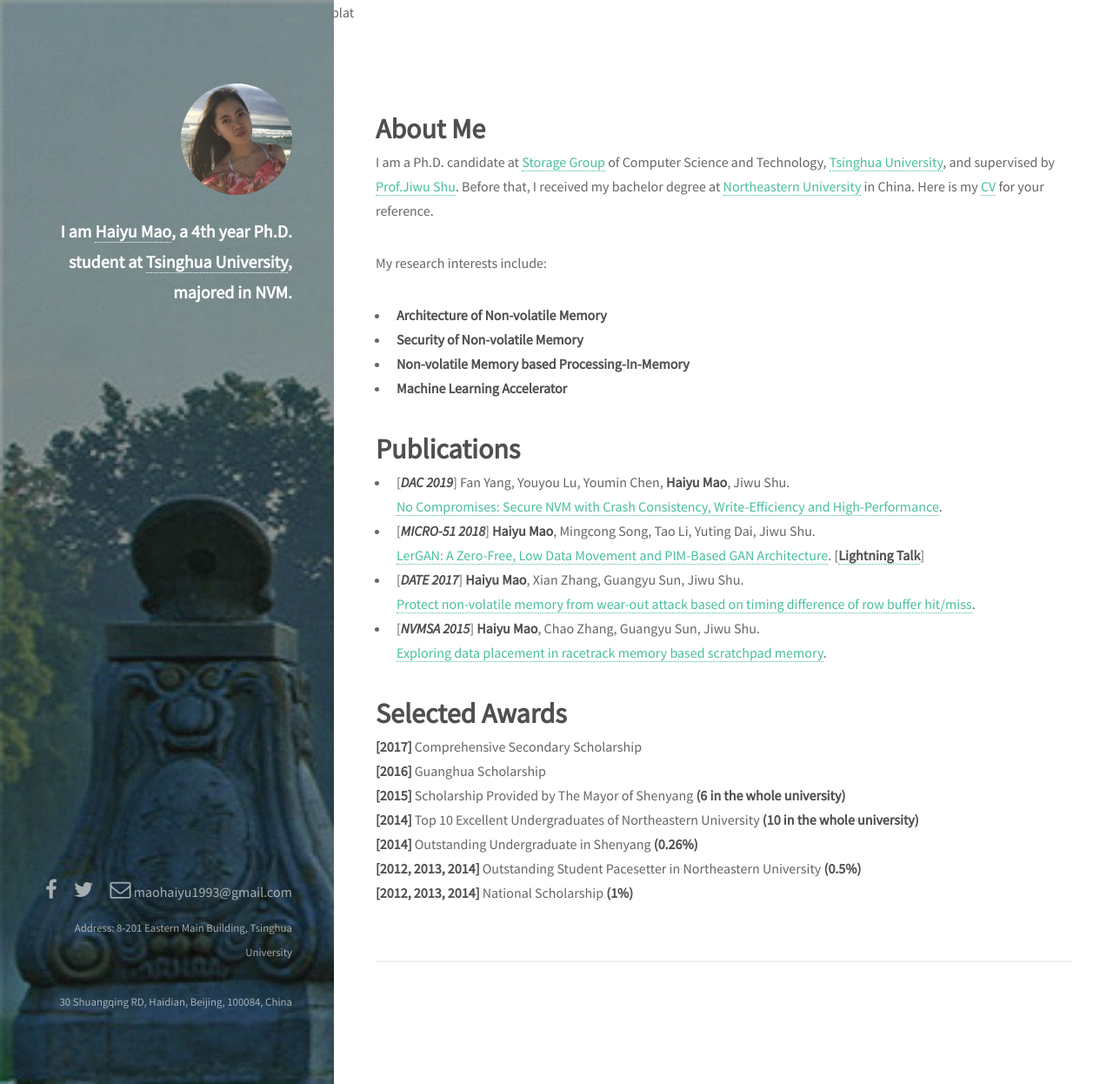
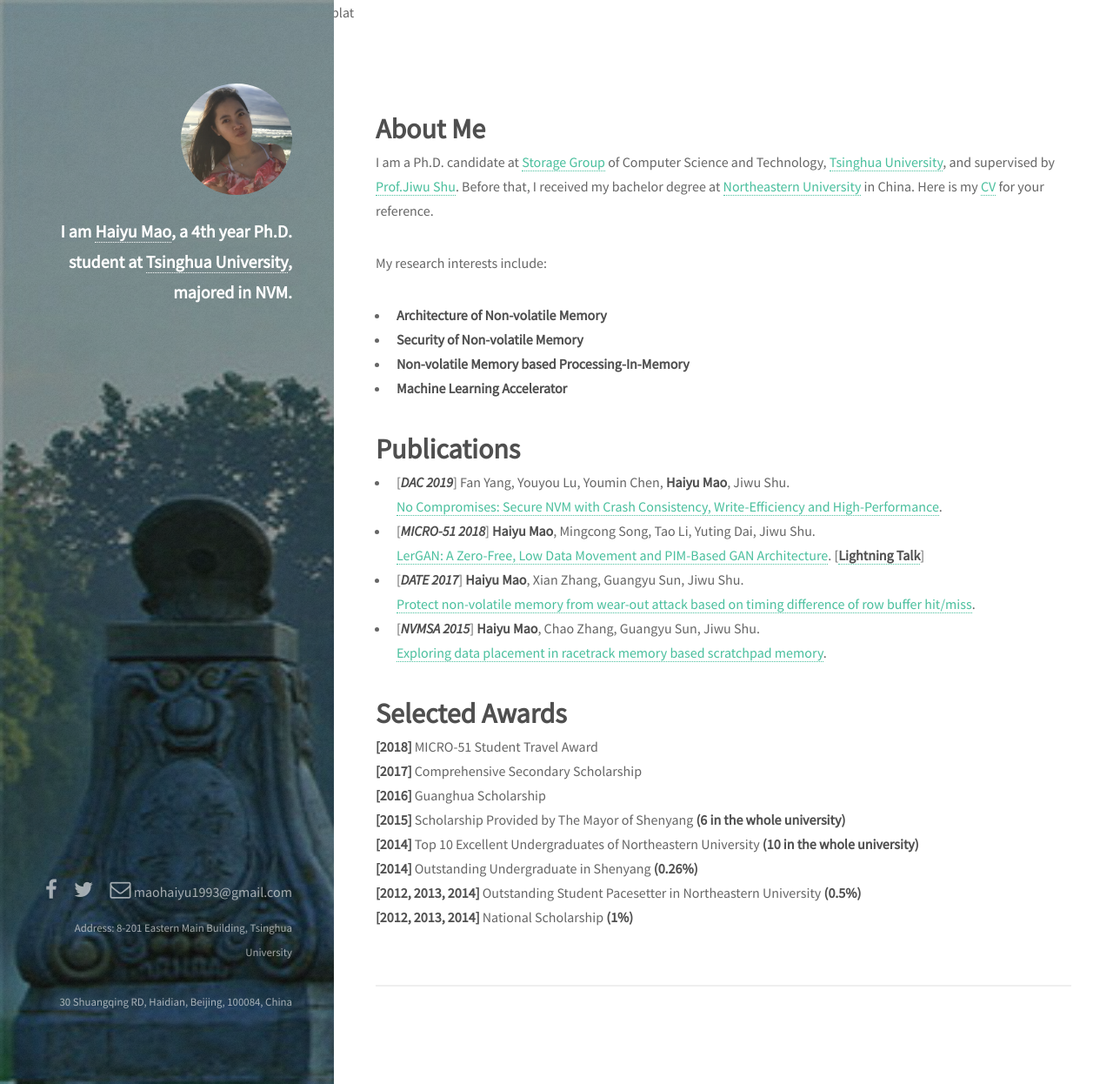
Before and after one commit to Hybol1993/Hybol1993.github.io, a Jekyll site: the page built from index.html, in a window 1280 px wide and 1246 px high. Shown: the whole window at 87% size. Built offline with Jekyll 4.4.1, drawn with Linux system fonts in a browser that asks for light colours; nearby versions of some CDN libraries.

Commit message:
20190228

```diff
--- a/_layouts/default.html
+++ b/_layouts/default.html
@@ -26,7 +26,7 @@ https://github.com/comfusion/strata-reloaded-jekyll-templat
 	<body id="top">
     <header id="header">
       <a href="{{ site.url }}" class="image avatar"><img class="editable" src="/images/haiyu.jpg" alt="{{ site.author.name }}"></a>
-      <h1 class="editable"><strong>I am <a href="/">Haiyu Mao</a>, a 4th year Ph.D. student at <br>
+      <h1 class="editable"><strong>I am <a href="storage.cs.tsinghua.edu.cn/~mhy">Haiyu Mao</a>, a 4th year Ph.D. student at <br>
       <a href="http://www.tsinghua.edu.cn/publish/thu2018en/index.html">Tsinghua University</a>, majored in NVM.</strong></h1>
     </header>
 
--- a/_posts/2019-01-01-aboutme.markdown
+++ b/_posts/2019-01-01-aboutme.markdown
@@ -22,6 +22,7 @@ My research interests include:
 <br>
 
 # Selected Awards
+**\[2018\]** MICRO-51 Student Travel Award <br>
 **\[2017\]** Comprehensive Secondary Scholarship <br>
 **\[2016\]** Guanghua Scholarship <br>
 **\[2015\]** Scholarship Provided by The Mayor of Shenyang **(6 in the whole university)** <br>
```
